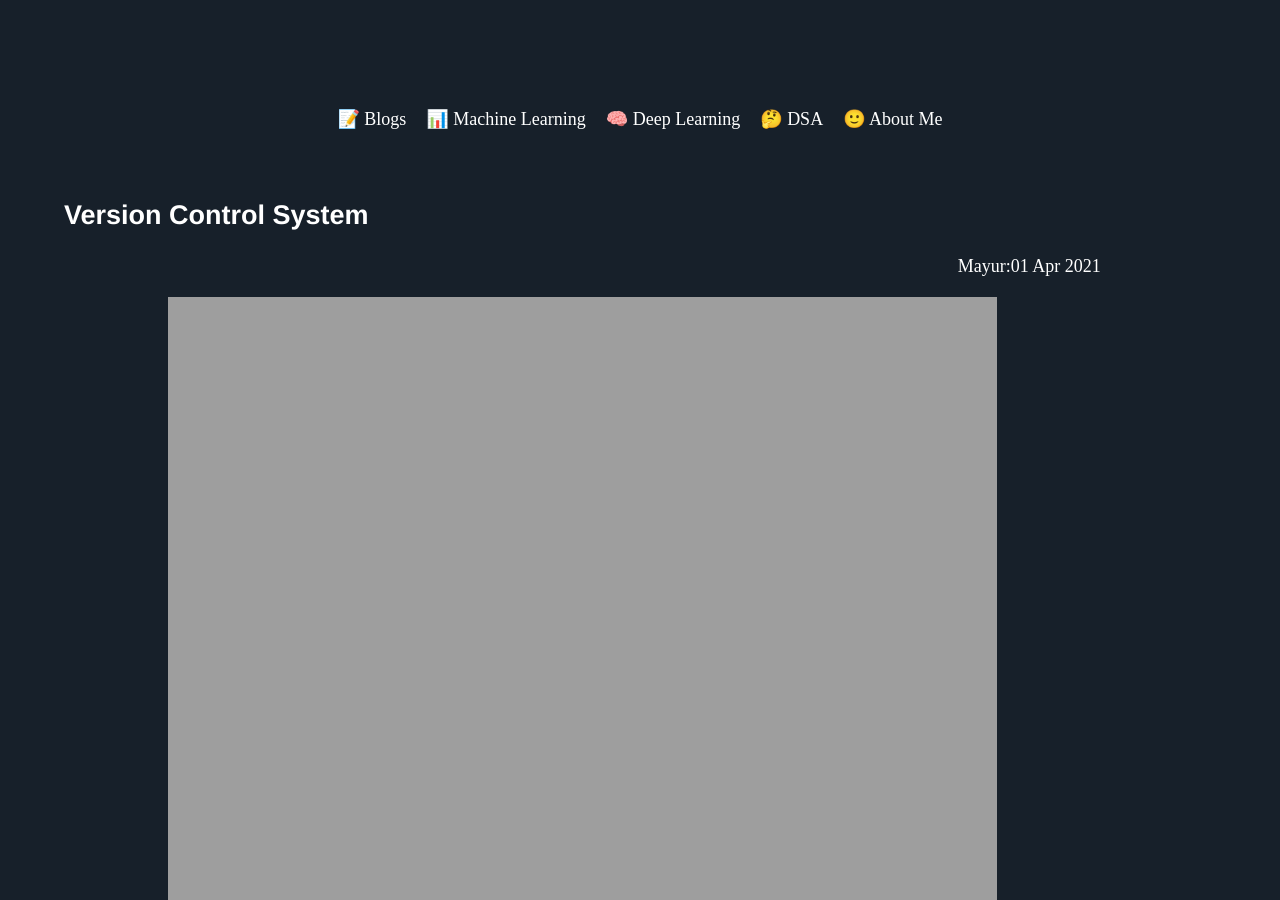
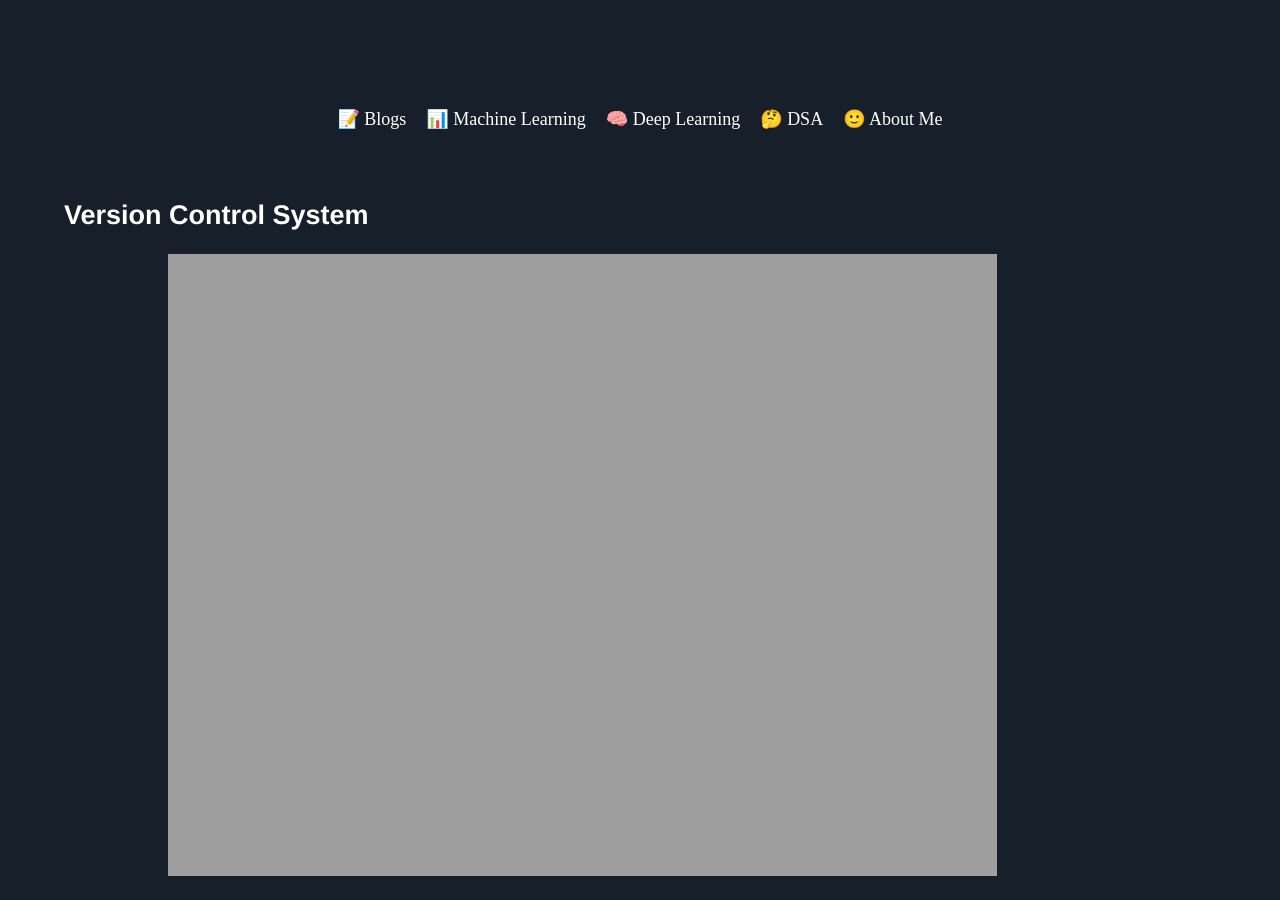
Before and after one commit to Mayurji/mayurji.github.io, a Jekyll site: the page built from _posts/2021-04-01-VCS.md, in a window 1280 px wide and 900 px high. Built offline with Jekyll 4.4.1, drawn with Linux system fonts in a browser that asks for light colours; nearby versions of some CDN libraries; comment, search, counter and statistics services are not loaded.

Commit message:
Update post.html

```diff
--- a/_layouts/post.html
+++ b/_layouts/post.html
@@ -8,7 +8,7 @@
 <head>
 <meta name="viewport" content="width=device-width, initial-scale=1" />
 <h2>{{ page.title }}</h2>
-<p class="meta" style='text-align: right;'>{{page.written_by}}:{{ page.date | date_to_string }}</p>
+<!--<p class="meta" style='text-align: right;'>{{page.written_by}}:{{ page.date | date_to_string }}</p>-->
 <link rel="stylesheet" type="text/css" href="/css/main.css">
 <link rel="stylesheet" href="/css/syntax.css" type="text/css" />
 <!-- <meta name="viewport" content="width=device-width, initial-scale=1" /> -->
```
